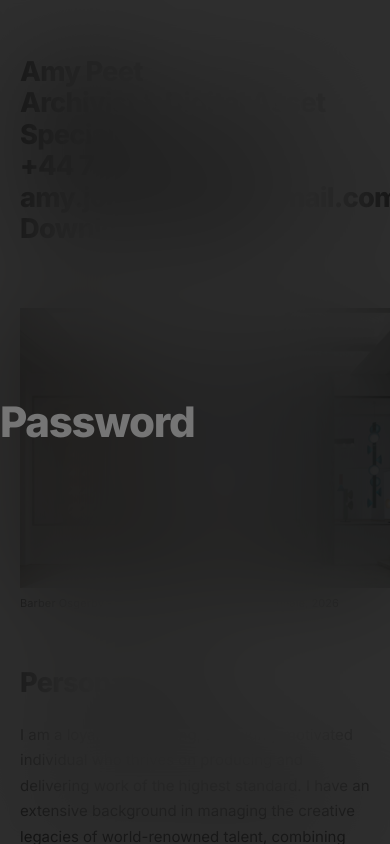
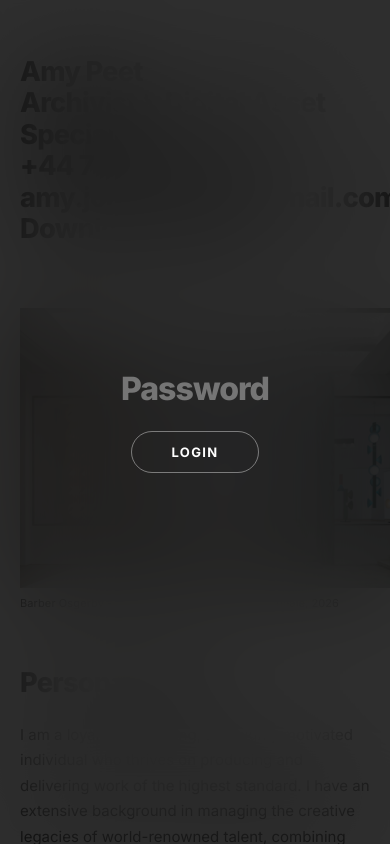
Before and after one commit to timpeet/amypeet, a React (Vite) app: page / in a window 390 px wide. Shown: the top 844 px of the page. Built offline with nearby package versions, Linux system fonts and the light colour scheme.

Commit message:
Mobile password gate fixes and hide cursor on mobile

```diff
--- a/src/App.jsx
+++ b/src/App.jsx
@@ -26,11 +26,12 @@ function PasswordGate({ onUnlock }) {
         backdropFilter: 'blur(48px)',
         WebkitBackdropFilter: 'blur(48px)',
         display: 'flex', alignItems: 'center', justifyContent: 'center',
+        padding: '0 24px',
       }}
       initial={{ opacity: 1 }}
       exit={{ opacity: 0, transition: { duration: 0.8, ease: [0.16, 1, 0.3, 1] } }}
     >
-      <form onSubmit={submit} style={{ width: 'auto' }}>
+      <form onSubmit={submit} style={{ display: 'flex', flexDirection: 'column', alignItems: 'center', gap: 24, width: '100%', maxWidth: 600 }}>
         <motion.input
           autoFocus
           type="password"
@@ -43,16 +44,37 @@ function PasswordGate({ onUnlock }) {
             background: 'transparent',
             border: 'none',
             outline: 'none',
-            fontSize: 'clamp(42px, 6.75vw, 69px)',
+            fontSize: 'clamp(32px, 6.75vw, 69px)',
             fontWeight: 800,
             letterSpacing: '-0.03em',
             lineHeight: 1.15,
             color: '#ffffff',
             width: '100%',
+            textAlign: 'center',
             caretColor: '#ffffff',
             fontFamily: 'inherit',
           }}
         />
+        <motion.button
+          type="submit"
+          whileHover={{ opacity: 0.5 }}
+          transition={{ duration: 0.2 }}
+          style={{
+            background: 'transparent',
+            border: '1px solid rgba(255,255,255,0.4)',
+            borderRadius: 100,
+            padding: '12px 40px',
+            fontSize: 13,
+            fontWeight: 700,
+            letterSpacing: '0.1em',
+            textTransform: 'uppercase',
+            color: '#ffffff',
+            cursor: 'none',
+            fontFamily: 'inherit',
+          }}
+        >
+          Login
+        </motion.button>
       </form>
     </motion.div>
   )
@@ -355,7 +377,7 @@ export default function App() {
       <AnimatePresence>
         {!unlocked && <PasswordGate onUnlock={() => setUnlocked(true)} />}
       </AnimatePresence>
-      <Cursor />
+      {!m && <Cursor />}
       <main>
         <Header m={m} />
         <Gallery m={m} />
```
